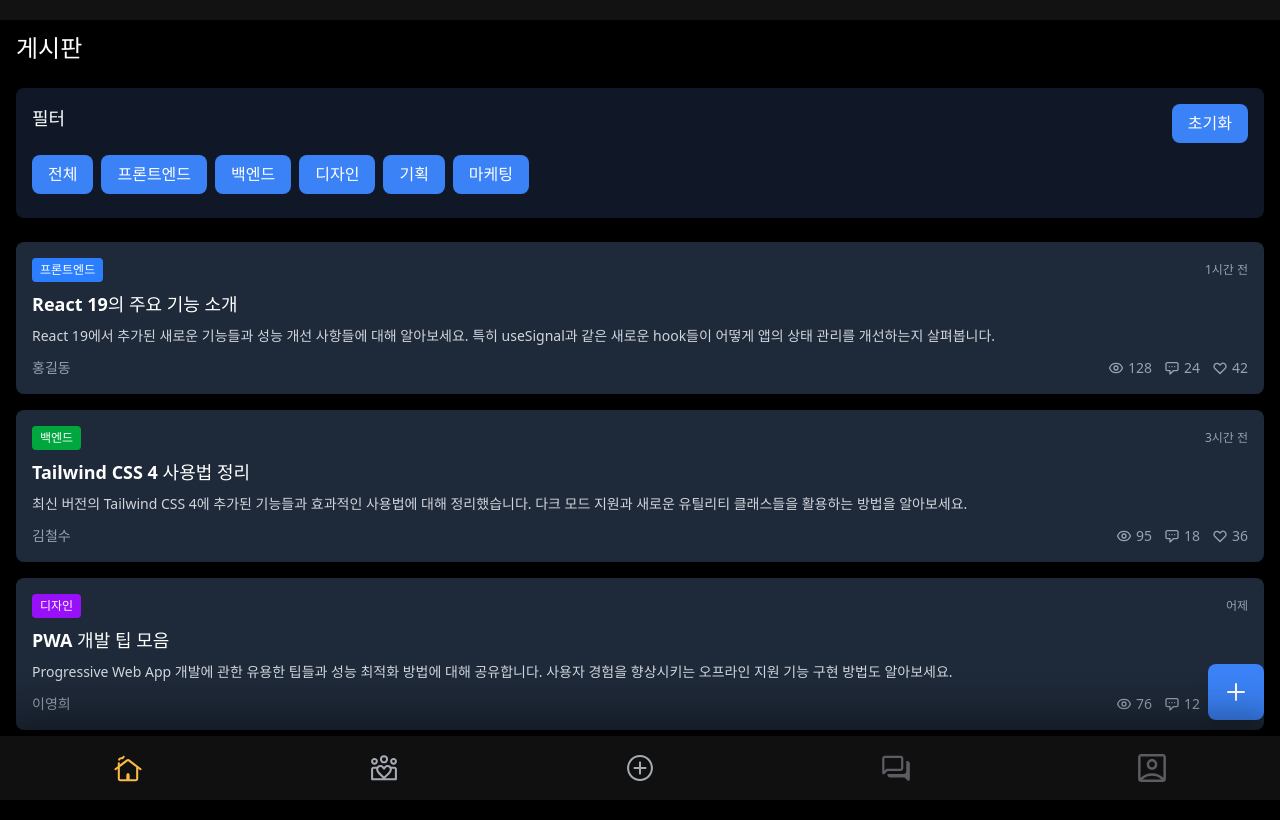
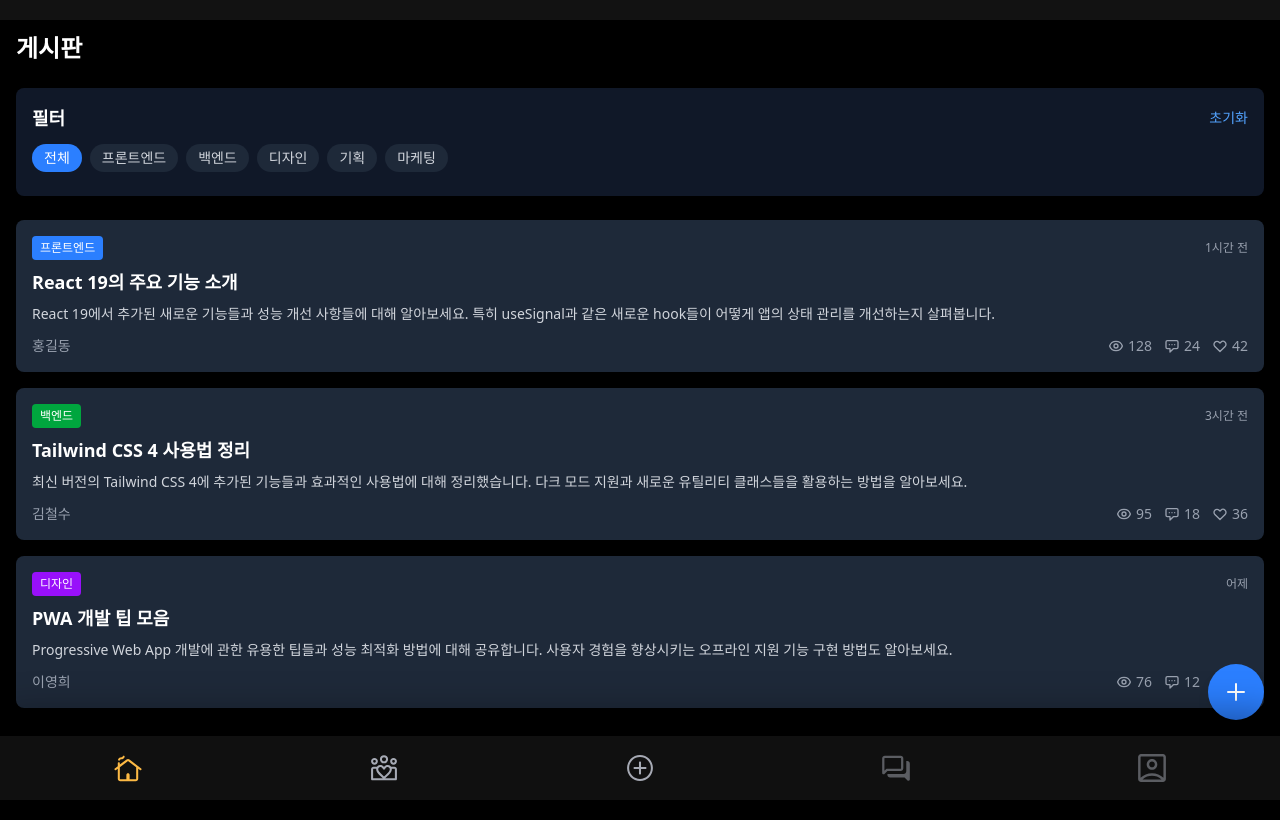
Before and after one commit to Superkid0714/ST4R-FE, a React (Vite) app in the folder ST4R/: page /home/boards in a window 1280 px wide. Built offline with nearby package versions, Linux system fonts and the light colour scheme.

Commit message:
nav바test후 커밋

```diff
--- a/ST4R/pages/TestNavBar.jsx
+++ /dev/null
@@ -1,54 +0,0 @@
-// pages/TestNavBar.jsx
-import { Link } from 'react-router-dom';
-import MobileNavBar from '../components/mobile/mobileNavBar';
-
-export default function TestNavBar() {
-  return (
-    <div className="min-h-screen bg-black text-white">
-      <div className="container mx-auto px-4 py-3">
-        <h1 className="text-2xl font-bold mb-4">네비게이션 테스트 페이지</h1>
-        <p className="mb-2">현재 페이지: 테스트</p>
-        <p className="mb-4">아래에 네비게이션 바가 표시되어야 합니다.</p>
-
-        <div className="mt-8">
-          <h2 className="text-xl font-semibold mb-2">페이지 링크:</h2>
-          <ul className="list-disc pl-5 mb-8">
-            <li>
-              <Link to="/home/boards" className="text-blue-400">
-                홈/게시판
-              </Link>
-            </li>
-            <li>
-              <Link to="/groups" className="text-blue-400">
-                그룹/모임
-              </Link>
-            </li>
-            <li>
-              <Link to="/boards/write" className="text-blue-400">
-                글쓰기
-              </Link>
-            </li>
-          </ul>
-        </div>
-
-        {/* 추가 콘텐츠로 스크롤 테스트 */}
-        <div className="mt-20 mb-32">
-          <p className="mb-4">
-            네비게이션 바가 화면 하단에 고정되어 있는지 확인하기 위한 추가
-            콘텐츠
-          </p>
-          {Array(10)
-            .fill(null)
-            .map((_, i) => (
-              <div key={i} className="bg-gray-800 p-4 mb-4 rounded">
-                테스트 콘텐츠 {i + 1}
-              </div>
-            ))}
-        </div>
-      </div>
-
-      {/* 네비게이션 바를 여기에 직접 렌더링해서 테스트 */}
-      <MobileNavBar />
-    </div>
-  );
-}
--- a/ST4R/pages/group/GroupWritePage.jsx
+++ b/ST4R/pages/group/GroupWritePage.jsx
@@ -1 +1 @@
-export default function BoardWritePage() {}
+export default function GroupWritePage() {}
--- a/ST4R/routes/Router.jsx
+++ b/ST4R/routes/Router.jsx
@@ -24,16 +24,12 @@ import GroupWritePage from '../pages/group/GroupWritePage';
 
 // 기타 페이지
 import NotFoundPage from '../pages/NotFoundPage';
-import TestNavBar from '../pages/TestNavBar'; // 테스트 페이지
 
 // 라우트 가드
 import AuthGuard from '../guards/AuthGuard';
 
 const router = createBrowserRouter([
   //<모바일 레이아웃이 없는 경로>-네비바가 필요없는 페이지
-
-  // 네비게이션 테스트 페이지 (직접 접근 가능하도록)
-  { path: '/test-nav', element: <TestNavBar /> },
 
   // 로그인 페이지
   { path: 'login', element: <LoginPage /> },
@@ -94,8 +90,9 @@ const router = createBrowserRouter([
       // 홈/게시판 관련 라우트
       {
         path: 'home',
-        element: <BoardPage />,
         children: [
+          // 홈 기본 경로를 boards로 리다이렉트
+          { index: true, element: <Navigate to="/home/boards" replace /> },
           // 게시판 조회 페이지
           {
             path: 'boards',
--- a/ST4R/src/App.jsx
+++ b/ST4R/src/App.jsx
@@ -1,9 +1,6 @@
-// src/App.jsx 경로 수정
-import Routes from '../routes/Router.jsx'; // 상대 경로 수정
+import Routes from '../routes/Router.jsx';
 
 function App() {
-  console.log('App 컴포넌트가 렌더링됨');
-
   return (
     <>
       <Routes />
--- a/ST4R/src/index.css
+++ b/ST4R/src/index.css
@@ -1,5 +1,6 @@
 @import 'tailwindcss';
 
+/* 기본 리셋 및 레이아웃 */
 html,
 body,
 #root {
@@ -9,67 +10,26 @@ body,
   padding: 0;
 }
 
+/* 기본 폰트 및 텍스트 스타일 */
 :root {
-  font-family: system-ui, Avenir, Helvetica, Arial, sans-serif;
+  font-family:
+    system-ui,
+    -apple-system,
+    sans-serif;
   line-height: 1.5;
   font-weight: 400;
-  color-scheme: light dark;
-  color: rgba(33, 37, 41, 0.87);
-  background-color: #ffffff;
+  color-scheme: dark;
+  color: #e0e0e0;
+  background-color: #000000;
 
-  font-synthesis: none;
-  text-rendering: optimizeLegibility;
   -webkit-font-smoothing: antialiased;
   -moz-osx-font-smoothing: grayscale;
 }
 
-a {
-  font-weight: 500;
-  color: #3b82f6; /* Tailwind blue-500 */
+/* 네비게이션 링크 스타일 */
+nav a {
+  color: inherit;
   text-decoration: none;
-}
-a:hover {
-  color: #2563eb; /* Tailwind blue-600 */
-}
-
-h1 {
-  font-size: 2.25rem; /* Tailwind text-3xl */
-  line-height: 1.1;
-  font-weight: 700;
-}
-
-button {
-  border-radius: 0.5rem; /* Tailwind rounded */
-  border: none;
-  padding: 0.5rem 1rem;
-  font-size: 1rem;
-  font-weight: 500;
-  background-color: #3b82f6; /* Tailwind blue-500 */
-  color: white;
-  cursor: pointer;
-  transition: background-color 0.3s;
-}
-button:hover {
-  background-color: #2563eb; /* Tailwind blue-600 */
-}
-button:focus {
-  outline: 2px solid #2563eb;
-  outline-offset: 2px;
-}
-
-@media (prefers-color-scheme: dark) {
-  :root {
-    color: #e0e0e0;
-    background-color: #121212;
-  }
-
-  button {
-    background-color: #1e40af; /* Tailwind blue-800 */
-  }
-
-  button:hover {
-    background-color: #1e3a8a; /* Tailwind blue-900 */
-  }
 }
 
 /* 스크롤바 스타일 */
@@ -90,20 +50,13 @@ button:focus {
   background: #444;
 }
 
-/* 링크 스타일 수정 (네비게이션 바에서 기본 링크 스타일을 제거) */
-nav a {
-  color: inherit;
-  text-decoration: none;
-}
-
-/* 모바일 뷰 시뮬레이션을 위한 스타일 */
+/* 모바일 뷰 시뮬레이션 (데스크톱에서만 적용) */
 @media (min-width: 768px) {
   body {
     background-color: #121212;
     padding: 20px 0;
   }
 
-  /* 모바일 디바이스 프레임 스타일 */
   .max-w-md {
     box-shadow: 0 0 40px rgba(0, 0, 0, 0.5);
     border-radius: 20px;
```
Also changed, not shown: ST4R/components/mobile/mobileNavBar.jsx (+2 -7 lines), 1 other file (tests, documents, lock files or other folders).
